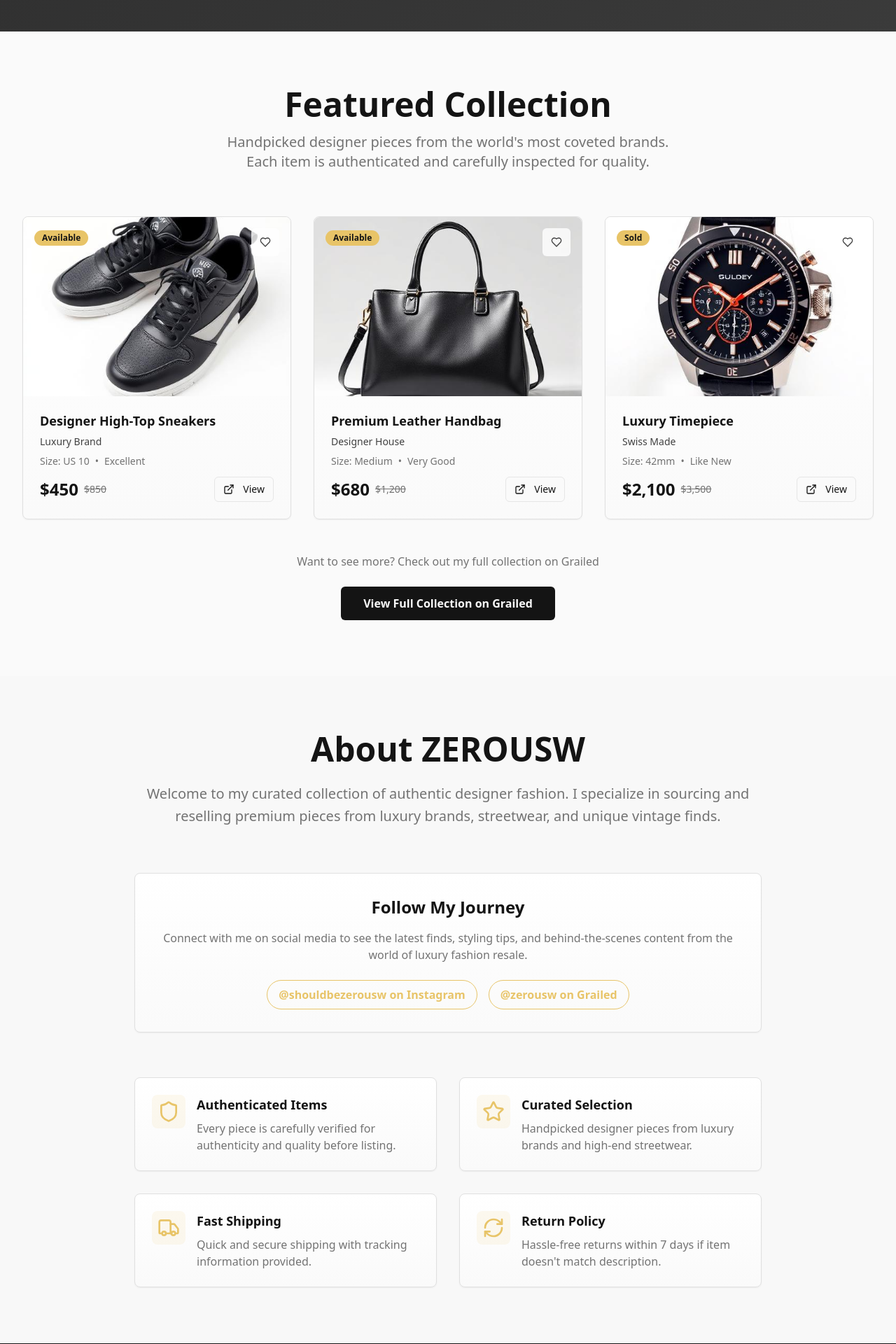
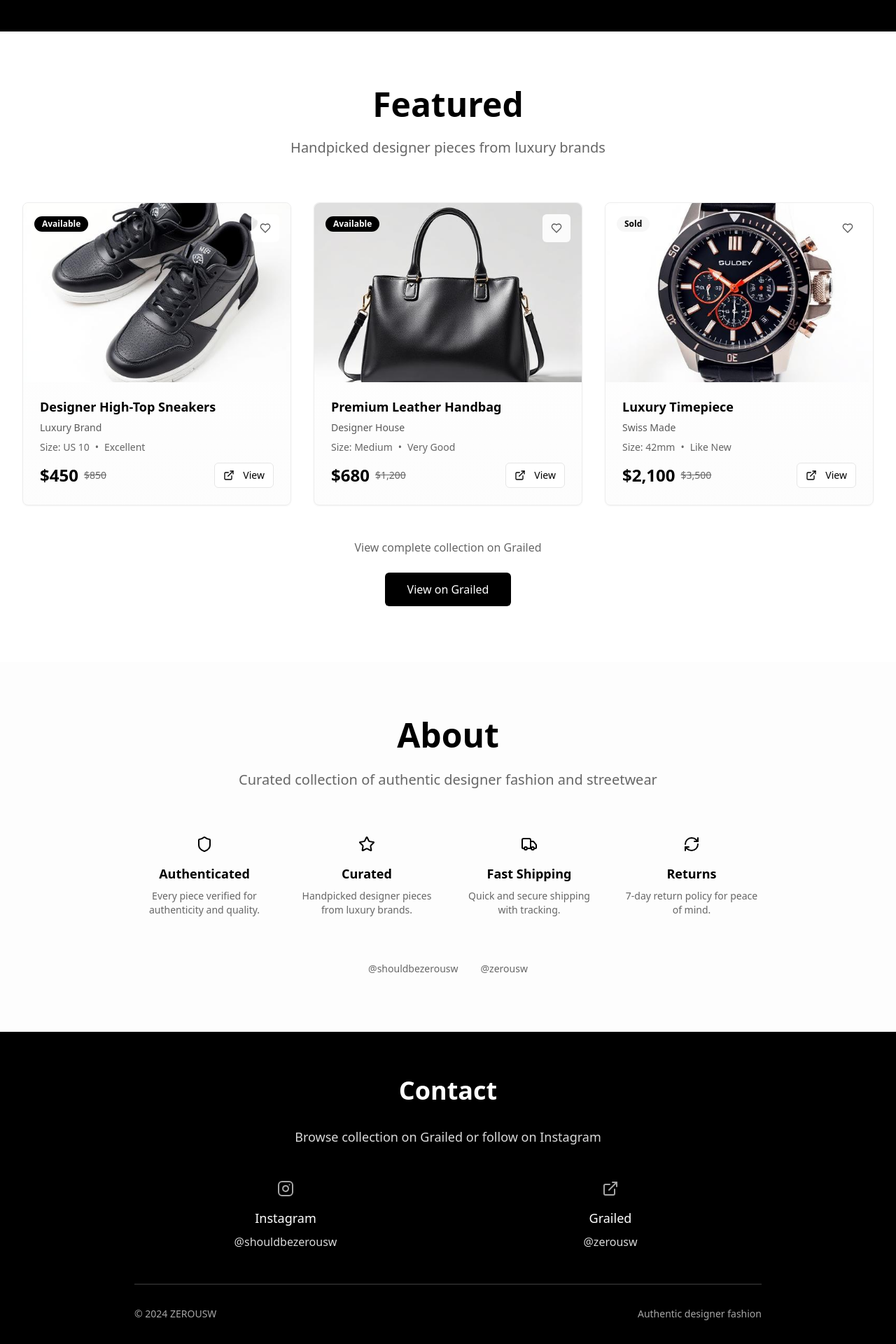
Before and after one commit to mezmeryze/zerousw, a React (Vite) app: page / in a window 1280 px wide. Shown: the part 820-2740 px from the top of the page at 70% size. Built offline with nearby package versions, Linux system fonts and the light colour scheme.

Commit message:
Refactor: Minimal black and white design
Update website styling to a minimal, black and white aesthetic.

```diff
--- a/src/components/About.tsx
+++ b/src/components/About.tsx
@@ -1,87 +1,62 @@
-import { Card, CardContent } from "@/components/ui/card";
-import { Badge } from "@/components/ui/badge";
 import { Shield, Star, Truck, RefreshCw } from "lucide-react";
 
 const About = () => {
   const features = [
     {
-      icon: <Shield className="h-8 w-8 text-luxury-gold" />,
-      title: "Authenticated Items",
-      description: "Every piece is carefully verified for authenticity and quality before listing."
+      icon: <Shield className="h-6 w-6 text-primary" />,
+      title: "Authenticated",
+      description: "Every piece verified for authenticity and quality."
     },
     {
-      icon: <Star className="h-8 w-8 text-luxury-gold" />,
-      title: "Curated Selection",
-      description: "Handpicked designer pieces from luxury brands and high-end streetwear."
+      icon: <Star className="h-6 w-6 text-primary" />,
+      title: "Curated",
+      description: "Handpicked designer pieces from luxury brands."
     },
     {
-      icon: <Truck className="h-8 w-8 text-luxury-gold" />,
+      icon: <Truck className="h-6 w-6 text-primary" />,
       title: "Fast Shipping",
-      description: "Quick and secure shipping with tracking information provided."
+      description: "Quick and secure shipping with tracking."
     },
     {
-      icon: <RefreshCw className="h-8 w-8 text-luxury-gold" />,
-      title: "Return Policy",
-      description: "Hassle-free returns within 7 days if item doesn't match description."
+      icon: <RefreshCw className="h-6 w-6 text-primary" />,
+      title: "Returns",
+      description: "7-day return policy for peace of mind."
     }
   ];
 
   return (
     <section id="about" className="py-20 bg-secondary/30">
       <div className="container mx-auto px-4 sm:px-6 lg:px-8">
-        <div className="max-w-4xl mx-auto">
-          <div className="text-center mb-16 animate-slide-up">
+        <div className="max-w-4xl mx-auto text-center">
+          <div className="mb-16 animate-slide-up">
             <h2 className="text-4xl md:text-5xl font-bold text-primary mb-6">
-              About ZEROUSW
+              About
             </h2>
-            <p className="text-xl text-muted-foreground leading-relaxed">
-              Welcome to my curated collection of authentic designer fashion.
-              I specialize in sourcing and reselling premium pieces from luxury brands,
-              streetwear, and unique vintage finds.
+            <p className="text-xl text-muted-foreground leading-relaxed font-light max-w-2xl mx-auto">
+              Curated collection of authentic designer fashion and streetwear
             </p>
           </div>
 
-          <div className="mb-16">
-            <Card className="bg-gradient-card border-elegant-border shadow-elegant">
-              <CardContent className="p-8">
-                <div className="text-center">
-                  <h3 className="text-2xl font-semibold text-primary mb-4">Follow My Journey</h3>
-                  <p className="text-muted-foreground mb-6">
-                    Connect with me on social media to see the latest finds, styling tips,
-                    and behind-the-scenes content from the world of luxury fashion resale.
-                  </p>
-                  <div className="flex flex-wrap justify-center gap-4">
-                    <Badge variant="outline" className="text-base py-2 px-4 border-luxury-gold text-luxury-gold">
-                      @shouldbezerousw on Instagram
-                    </Badge>
-                    <Badge variant="outline" className="text-base py-2 px-4 border-luxury-gold text-luxury-gold">
-                      @zerousw on Grailed
-                    </Badge>
-                  </div>
+          <div className="grid grid-cols-1 md:grid-cols-2 lg:grid-cols-4 gap-8 mb-16">
+            {features.map((feature, index) => (
+              <div
+                key={index}
+                className="text-center"
+              >
+                <div className="flex justify-center mb-4">
+                  {feature.icon}
                 </div>
-              </CardContent>
-            </Card>
+                <h4 className="text-lg font-semibold text-primary mb-2">{feature.title}</h4>
+                <p className="text-muted-foreground text-sm">{feature.description}</p>
+              </div>
+            ))}
           </div>
 
-          <div className="grid grid-cols-1 md:grid-cols-2 gap-8">
-            {features.map((feature, index) => (
-              <Card
-                key={index}
-                className="group hover:shadow-card-hover transition-all duration-300 bg-gradient-card border-elegant-border"
-              >
-                <CardContent className="p-6">
-                  <div className="flex items-start space-x-4">
-                    <div className="flex-shrink-0 p-2 bg-luxury-gold/10 rounded-lg group-hover:bg-luxury-gold/20 transition-colors">
-                      {feature.icon}
-                    </div>
-                    <div>
-                      <h4 className="text-lg font-semibold text-primary mb-2">{feature.title}</h4>
-                      <p className="text-muted-foreground">{feature.description}</p>
-                    </div>
-                  </div>
-                </CardContent>
-              </Card>
-            ))}
+          <div className="text-center">
+            <div className="flex flex-wrap justify-center gap-8 text-sm text-muted-foreground">
+              <span>@shouldbezerousw</span>
+              <span>@zerousw</span>
+            </div>
           </div>
         </div>
       </div>
--- a/src/components/FeaturedItems.tsx
+++ b/src/components/FeaturedItems.tsx
@@ -44,12 +44,11 @@ const FeaturedItems = () => {
     <section id="featured" className="py-20 bg-background">
       <div className="container mx-auto px-4 sm:px-6 lg:px-8">
         <div className="text-center mb-16 animate-slide-up">
-          <h2 className="text-4xl md:text-5xl font-bold text-primary mb-4">
-            Featured Collection
+          <h2 className="text-4xl md:text-5xl font-bold text-primary mb-6">
+            Featured
           </h2>
-          <p className="text-xl text-muted-foreground max-w-2xl mx-auto">
-            Handpicked designer pieces from the world's most coveted brands.
-            Each item is authenticated and carefully inspected for quality.
+          <p className="text-xl text-muted-foreground max-w-2xl mx-auto font-light">
+            Handpicked designer pieces from luxury brands
           </p>
         </div>
 
@@ -66,8 +65,8 @@ const FeaturedItems = () => {
         </div>
 
         <div className="text-center mt-12">
-          <p className="text-muted-foreground mb-6">
-            Want to see more? Check out my full collection on Grailed
+          <p className="text-muted-foreground mb-6 font-light">
+            View complete collection on Grailed
           </p>
           <div className="flex flex-col sm:flex-row gap-4 justify-center">
             <a
@@ -76,8 +75,8 @@ const FeaturedItems = () => {
               rel="noopener noreferrer"
               className="inline-block"
             >
-              <button className="bg-primary text-primary-foreground hover:bg-primary/90 px-8 py-3 rounded-md font-semibold transition-colors">
-                View Full Collection on Grailed
+              <button className="bg-primary text-primary-foreground hover:bg-gray-800 px-8 py-3 rounded-md font-medium transition-colors">
+                View on Grailed
               </button>
             </a>
           </div>
--- a/src/components/Footer.tsx
+++ b/src/components/Footer.tsx
@@ -6,54 +6,45 @@ const Footer = () => {
       <div className="container mx-auto px-4 sm:px-6 lg:px-8">
         <div className="max-w-4xl mx-auto text-center">
           <h2 className="text-3xl md:text-4xl font-bold mb-8">
-            Ready to Find Your Next Statement Piece?
+            Contact
           </h2>
 
-          <p className="text-lg text-gray-300 mb-12 max-w-2xl mx-auto">
-            Browse my collection on Grailed or follow me on Instagram for daily updates
-            on new arrivals and styling inspiration.
+          <p className="text-lg text-gray-300 mb-12 max-w-2xl mx-auto font-light">
+            Browse collection on Grailed or follow on Instagram
           </p>
 
-          <div className="grid grid-cols-1 md:grid-cols-3 gap-8 mb-12">
+          <div className="grid grid-cols-1 md:grid-cols-2 gap-8 mb-12">
             <div className="flex flex-col items-center">
-              <Instagram className="h-8 w-8 text-luxury-gold mb-4" />
-              <h3 className="text-xl font-semibold mb-2">Instagram</h3>
+              <Instagram className="h-6 w-6 text-gray-400 mb-4" />
+              <h3 className="text-lg font-medium mb-2">Instagram</h3>
               <a
                 href="https://instagram.com/shouldbezerousw"
                 target="_blank"
                 rel="noopener noreferrer"
-                className="text-gray-300 hover:text-luxury-gold transition-colors"
+                className="text-gray-300 hover:text-white transition-colors"
               >
                 @shouldbezerousw
               </a>
             </div>
 
             <div className="flex flex-col items-center">
-              <ExternalLink className="h-8 w-8 text-luxury-gold mb-4" />
-              <h3 className="text-xl font-semibold mb-2">Grailed</h3>
+              <ExternalLink className="h-6 w-6 text-gray-400 mb-4" />
+              <h3 className="text-lg font-medium mb-2">Grailed</h3>
               <a
                 href="https://grailed.com/zerousw"
                 target="_blank"
                 rel="noopener noreferrer"
-                className="text-gray-300 hover:text-luxury-gold transition-colors"
+                className="text-gray-300 hover:text-white transition-colors"
               >
                 @zerousw
               </a>
-            </div>
-
-            <div className="flex flex-col items-center">
-              <Mail className="h-8 w-8 text-luxury-gold mb-4" />
-              <h3 className="text-xl font-semibold mb-2">Contact</h3>
-              <p className="text-gray-300">
-                DM me for inquiries
-              </p>
             </div>
           </div>
 
           <div className="border-t border-gray-700 pt-8">
             <div className="flex flex-col md:flex-row justify-between items-center text-sm text-gray-400">
-              <p>© 2024 ZEROUSW. All rights reserved.</p>
-              <p className="mt-2 md:mt-0">Authentic designer fashion, curated with care.</p>
+              <p>© 2024 ZEROUSW</p>
+              <p className="mt-2 md:mt-0">Authentic designer fashion</p>
             </div>
           </div>
         </div>
--- a/src/components/Hero.tsx
+++ b/src/components/Hero.tsx
@@ -1,49 +1,26 @@
 import { Button } from "@/components/ui/button";
-import { ArrowDown } from "lucide-react";
-import jacketHero from "@/assets/jacket-hero.jpg";
 
 const Hero = () => {
   return (
-    <section className="relative min-h-screen flex items-center justify-center overflow-hidden">
-      {/* Background Image */}
-      <div className="absolute inset-0 z-0">
-        <img
-          src={jacketHero}
-          alt="Designer Fashion"
-          className="w-full h-full object-cover opacity-20"
-        />
-        <div className="absolute inset-0 bg-gradient-hero opacity-90"></div>
-      </div>
-
+    <section className="relative min-h-screen flex items-center justify-center bg-primary">
       {/* Content */}
       <div className="relative z-10 text-center px-4 sm:px-6 lg:px-8 max-w-4xl mx-auto">
         <div className="animate-fade-in">
-          <h1 className="text-5xl md:text-7xl font-bold text-primary-foreground mb-6 tracking-tight">
-            Curated
-            <span className="block text-luxury-gold animate-float">Designer</span>
-            Fashion
+          <h1 className="text-6xl md:text-8xl font-bold text-primary-foreground mb-8 tracking-tight">
+            ZEROUSW
           </h1>
 
-          <p className="text-xl md:text-2xl text-gray-300 mb-8 max-w-2xl mx-auto leading-relaxed">
-            Authentic luxury pieces, carefully selected and authenticated.
-            Discover unique designer finds at unmatched prices.
+          <p className="text-xl md:text-2xl text-gray-300 mb-12 max-w-2xl mx-auto font-light">
+            Curated designer fashion
           </p>
 
-          <div className="flex flex-col sm:flex-row gap-4 justify-center items-center mb-12">
-            <Button variant="luxury" size="lg" asChild>
-              <a href="#featured">Shop Collection</a>
+          <div className="flex flex-col sm:flex-row gap-6 justify-center items-center">
+            <Button variant="outline-minimal" size="lg" asChild>
+              <a href="#featured">View Collection</a>
             </Button>
-            <Button variant="elegant" size="lg" asChild>
-              <a href="https://grailed.com/zerousw" target="_blank" rel="noopener noreferrer">
-                View on Grailed
-              </a>
-            </Button>
-          </div>
-
-          <div className="flex justify-center">
-            <Button variant="ghost" size="icon" asChild className="text-gray-400 hover:text-luxury-gold animate-bounce">
-              <a href="#featured">
-                <ArrowDown className="h-6 w-6" />
+            <Button variant="ghost" size="lg" asChild>
+              <a href="https://grailed.com/zerousw" target="_blank" rel="noopener noreferrer" className="text-gray-300 hover:text-white">
+                Grailed Store
               </a>
             </Button>
           </div>
--- a/src/components/ProductCard.tsx
+++ b/src/components/ProductCard.tsx
@@ -21,7 +21,7 @@ interface ProductCardProps {
 
 const ProductCard = ({ product }: ProductCardProps) => {
   return (
-    <Card className="group hover:shadow-elegant transition-all duration-300 hover:-translate-y-1 bg-gradient-card border-elegant-border">
+    <Card className="group hover:shadow-card-hover transition-all duration-300 bg-gradient-card border-gray-200">
       <CardContent className="p-0">
         <div className="relative overflow-hidden rounded-t-lg">
           <img
@@ -30,14 +30,14 @@ const ProductCard = ({ product }: ProductCardProps) => {
             className="w-full h-64 object-cover transition-transform duration-500 group-hover:scale-105"
           />
           <div className="absolute top-4 left-4">
-            <Badge variant={product.available ? "default" : "secondary"} className="bg-luxury-gold text-accent-foreground">
+            <Badge variant={product.available ? "default" : "secondary"}>
               {product.available ? "Available" : "Sold"}
             </Badge>
           </div>
           <Button
             variant="ghost"
             size="icon"
-            className="absolute top-4 right-4 bg-white/80 hover:bg-white text-fashion-gray hover:text-luxury-gold transition-colors"
+            className="absolute top-4 right-4 bg-white/90 hover:bg-white text-gray-600 hover:text-primary transition-colors"
           >
             <Heart className="h-4 w-4" />
           </Button>
@@ -48,7 +48,7 @@ const ProductCard = ({ product }: ProductCardProps) => {
             <h3 className="font-semibold text-primary text-lg leading-tight">{product.name}</h3>
           </div>
 
-          <p className="text-fashion-gray text-sm mb-2">{product.brand}</p>
+          <p className="text-gray-600 text-sm mb-2">{product.brand}</p>
 
           <div className="flex items-center gap-2 mb-3">
             <span className="text-sm text-muted-foreground">Size: {product.size}</span>
@@ -67,7 +67,7 @@ const ProductCard = ({ product }: ProductCardProps) => {
             <Button
               variant="outline"
               size="sm"
-              className="hover:bg-luxury-gold hover:border-luxury-gold hover:text-accent-foreground transition-colors"
+              className="hover:bg-primary hover:text-primary-foreground transition-colors"
             >
               <ExternalLink className="h-4 w-4 mr-1" />
               View
--- a/src/components/ui/button.tsx
+++ b/src/components/ui/button.tsx
@@ -18,8 +18,8 @@ const buttonVariants = cva(
           "bg-secondary text-secondary-foreground hover:bg-secondary/80",
         ghost: "hover:bg-accent hover:text-accent-foreground",
         link: "text-primary underline-offset-4 hover:underline",
-        luxury: "bg-gradient-accent text-accent-foreground hover:shadow-luxury transition-all duration-300 font-semibold",
-        elegant: "bg-transparent border-2 border-primary text-primary hover:bg-primary hover:text-primary-foreground transition-all duration-300",
+        minimal: "bg-primary text-primary-foreground hover:bg-gray-800 transition-colors",
+        "outline-minimal": "border border-primary text-primary hover:bg-primary hover:text-primary-foreground transition-colors",
       },
       size: {
         default: "h-10 px-4 py-2",
--- a/src/index.css
+++ b/src/index.css
@@ -2,56 +2,60 @@
 @tailwind components;
 @tailwind utilities;
 
-/* Designer Fashion Resale - Sophisticated Design System */
+/* Minimal Black & White Design System */
 
 @layer base {
   :root {
-    --background: 0 0% 98%;
-    --foreground: 0 0% 8%;
+    --background: 0 0% 100%;
+    --foreground: 0 0% 0%;
 
     --card: 0 0% 100%;
-    --card-foreground: 0 0% 8%;
+    --card-foreground: 0 0% 0%;
 
     --popover: 0 0% 100%;
-    --popover-foreground: 0 0% 8%;
+    --popover-foreground: 0 0% 0%;
 
-    --primary: 0 0% 8%;
-    --primary-foreground: 0 0% 98%;
+    --primary: 0 0% 0%;
+    --primary-foreground: 0 0% 100%;
 
-    --secondary: 0 0% 95%;
-    --secondary-foreground: 0 0% 15%;
+    --secondary: 0 0% 97%;
+    --secondary-foreground: 0 0% 0%;
 
-    --muted: 0 0% 95%;
-    --muted-foreground: 0 0% 45%;
+    --muted: 0 0% 96%;
+    --muted-foreground: 0 0% 40%;
 
-    --accent: 43 74% 66%;
-    --accent-foreground: 0 0% 8%;
+    --accent: 0 0% 90%;
+    --accent-foreground: 0 0% 0%;
 
     --destructive: 0 84.2% 60.2%;
     --destructive-foreground: 0 0% 98%;
 
     --border: 0 0% 90%;
     --input: 0 0% 90%;
-    --ring: 0 0% 8%;
+    --ring: 0 0% 0%;
 
-    /* Fashion-specific tokens */
-    --luxury-gold: 43 74% 66%;
-    --fashion-gray: 0 0% 25%;
-    --elegant-border: 0 0% 88%;
+    /* Minimal specific tokens */
+    --gray-50: 0 0% 98%;
+    --gray-100: 0 0% 96%;
+    --gray-200: 0 0% 93%;
+    --gray-300: 0 0% 85%;
+    --gray-400: 0 0% 65%;
+    --gray-500: 0 0% 45%;
+    --gray-600: 0 0% 35%;
+    --gray-700: 0 0% 25%;
+    --gray-800: 0 0% 15%;
+    --gray-900: 0 0% 5%;
 
-    /* Gradients */
-    --gradient-hero: linear-gradient(135deg, hsl(0 0% 8%) 0%, hsl(0 0% 15%) 100%);
-    --gradient-card: linear-gradient(180deg, hsl(0 0% 100%) 0%, hsl(0 0% 98%) 100%);
-    --gradient-accent: linear-gradient(135deg, hsl(43 74% 66%) 0%, hsl(43 84% 76%) 100%);
+    /* Minimal gradients */
+    --gradient-hero: linear-gradient(180deg, hsl(0 0% 0%) 0%, hsl(0 0% 10%) 100%);
+    --gradient-card: linear-gradient(180deg, hsl(0 0% 100%) 0%, hsl(0 0% 99%) 100%);
 
-    /* Shadows */
-    --shadow-elegant: 0 4px 20px -4px hsl(0 0% 0% / 0.1);
-    --shadow-card: 0 2px 10px -2px hsl(0 0% 0% / 0.08);
-    --shadow-luxury: 0 8px 30px -8px hsl(43 74% 66% / 0.3);
+    /* Minimal shadows */
+    --shadow-minimal: 0 1px 3px 0 hsl(0 0% 0% / 0.1);
+    --shadow-card: 0 4px 6px -1px hsl(0 0% 0% / 0.1);
 
     /* Animations */
-    --transition-smooth: all 0.3s cubic-bezier(0.4, 0, 0.2, 1);
-    --transition-bounce: all 0.5s cubic-bezier(0.68, -0.55, 0.265, 1.55);
+    --transition-minimal: all 0.2s ease-in-out;
 
     --radius: 0.5rem;
 
--- a/tailwind.config.ts
+++ b/tailwind.config.ts
@@ -52,10 +52,17 @@ export default {
 					DEFAULT: 'hsl(var(--card))',
 					foreground: 'hsl(var(--card-foreground))'
 				},
-				// Fashion-specific colors
-				'luxury-gold': 'hsl(var(--luxury-gold))',
-				'fashion-gray': 'hsl(var(--fashion-gray))',
-				'elegant-border': 'hsl(var(--elegant-border))',
+				// Minimal grayscale palette
+				'gray-50': 'hsl(var(--gray-50))',
+				'gray-100': 'hsl(var(--gray-100))',
+				'gray-200': 'hsl(var(--gray-200))',
+				'gray-300': 'hsl(var(--gray-300))',
+				'gray-400': 'hsl(var(--gray-400))',
+				'gray-500': 'hsl(var(--gray-500))',
+				'gray-600': 'hsl(var(--gray-600))',
+				'gray-700': 'hsl(var(--gray-700))',
+				'gray-800': 'hsl(var(--gray-800))',
+				'gray-900': 'hsl(var(--gray-900))',
 				sidebar: {
 					DEFAULT: 'hsl(var(--sidebar-background))',
 					foreground: 'hsl(var(--sidebar-foreground))',
@@ -111,13 +118,11 @@ export default {
 			},
 			backgroundImage: {
 				'gradient-hero': 'var(--gradient-hero)',
-				'gradient-card': 'var(--gradient-card)',
-				'gradient-accent': 'var(--gradient-accent)'
+				'gradient-card': 'var(--gradient-card)'
 			},
 			boxShadow: {
-				'elegant': 'var(--shadow-elegant)',
-				'card-hover': 'var(--shadow-card)',
-				'luxury': 'var(--shadow-luxury)'
+				'minimal': 'var(--shadow-minimal)',
+				'card-hover': 'var(--shadow-card)'
 			}
 		}
 	},
```
Also changed, not shown: src/components/Header.tsx (+9 -9 lines).
